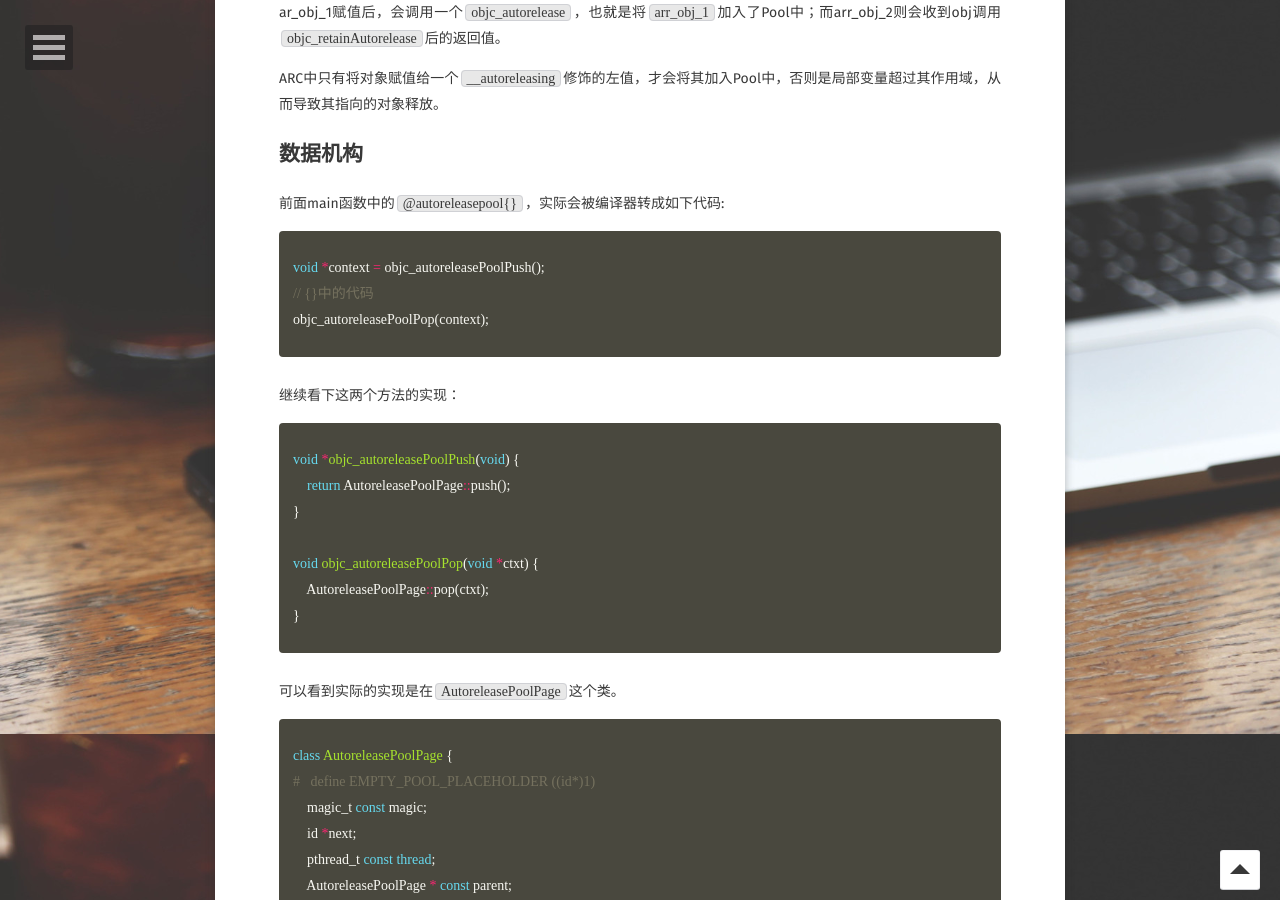
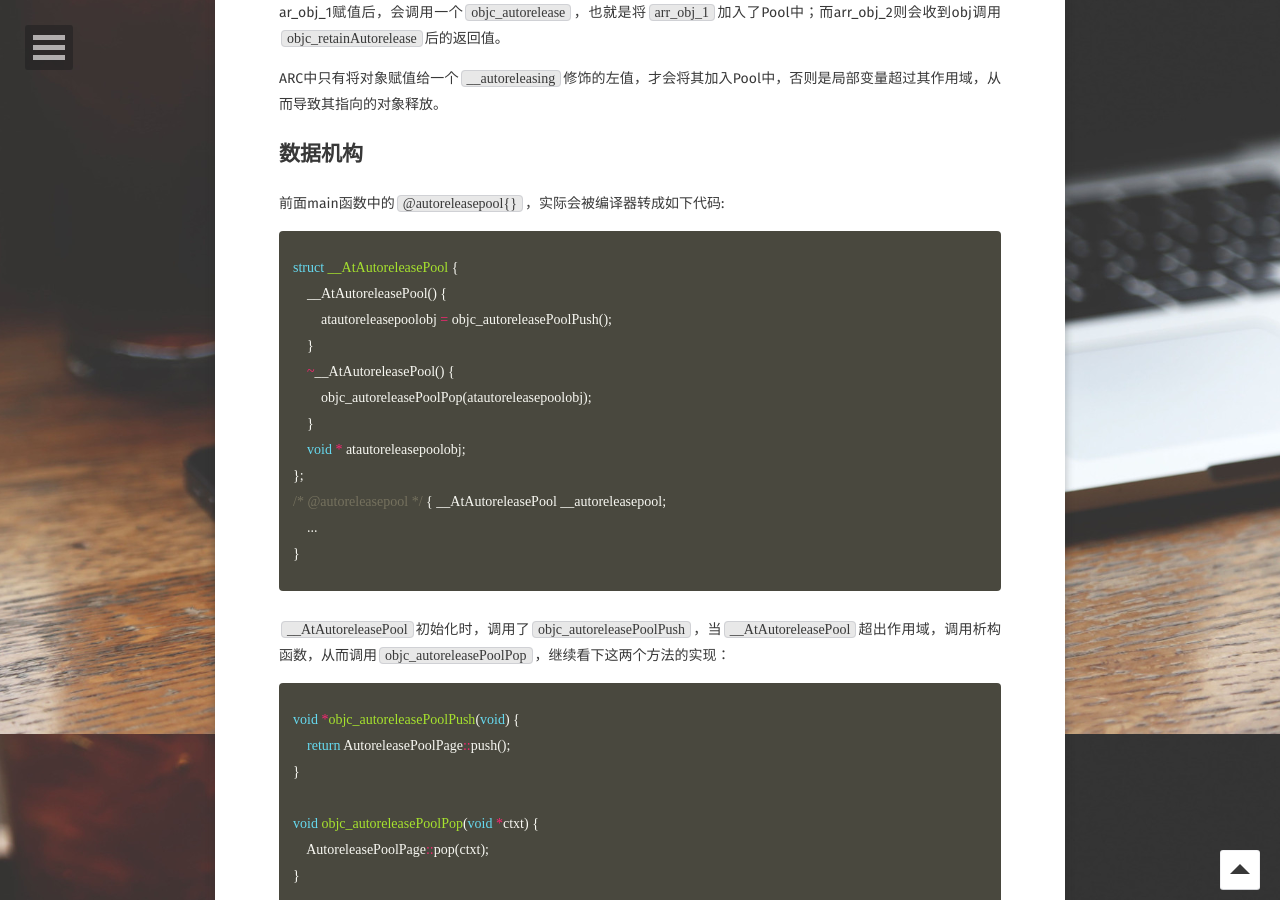
Before and after one commit to longjianjiang/longjianjiang.github.io, a Jekyll site: the page built from _posts/2019-04-16-runtime-source-code-autorelease.md, in a window 1280 px wide and 900 px high, scrolled down 1066 px. Built offline with Jekyll 4.4.1, drawn with Linux system fonts in a browser that asks for light colours; some web fonts are replaced; comment, search, counter and statistics services are not loaded.

Commit message:
Update(auto commit)

```diff
--- a/_posts/2019-04-16-runtime-source-code-autorelease.md
+++ b/_posts/2019-04-16-runtime-source-code-autorelease.md
@@ -45,12 +45,21 @@ ARC中只有将对象赋值给一个`__autoreleasing`修饰的左值，才会将
 前面main函数中的`@autoreleasepool{}`，实际会被编译器转成如下代码:
 
 {% highlight cpp %}
-void *context = objc_autoreleasePoolPush();
-// {}中的代码
-objc_autoreleasePoolPop(context);
+struct __AtAutoreleasePool {
+    __AtAutoreleasePool() {
+        atautoreleasepoolobj = objc_autoreleasePoolPush();
+    }
+    ~__AtAutoreleasePool() {
+        objc_autoreleasePoolPop(atautoreleasepoolobj);
+    }
+    void * atautoreleasepoolobj;
+};
+/* @autoreleasepool */ { __AtAutoreleasePool __autoreleasepool;
+    ...
+}
 {% endhighlight %}
 
-继续看下这两个方法的实现：
+`__AtAutoreleasePool`初始化时，调用了`objc_autoreleasePoolPush`，当`__AtAutoreleasePool`超出作用域，调用析构函数，从而调用`objc_autoreleasePoolPop`，继续看下这两个方法的实现：
 
 {% highlight cpp %}
 void *objc_autoreleasePoolPush(void) {
```
